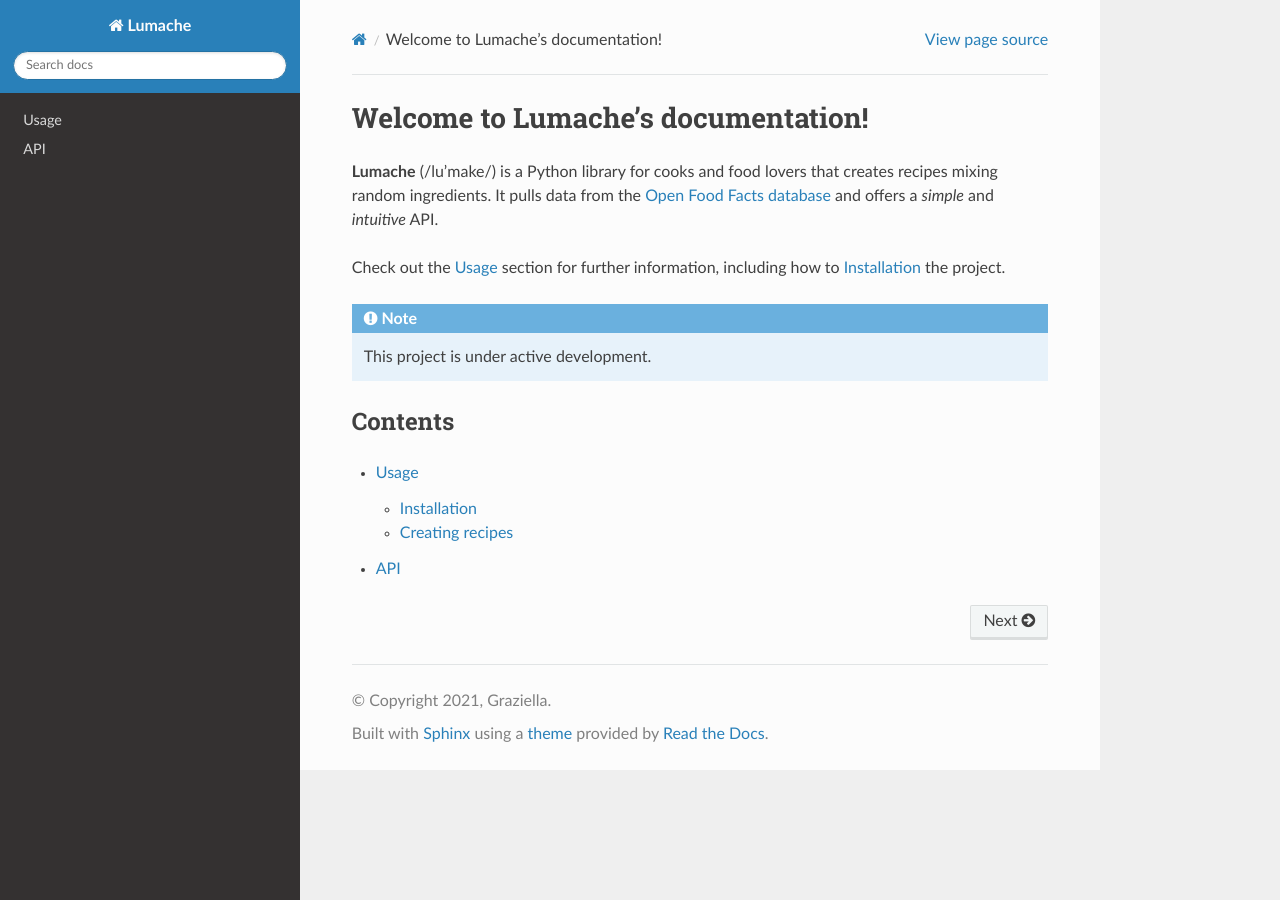
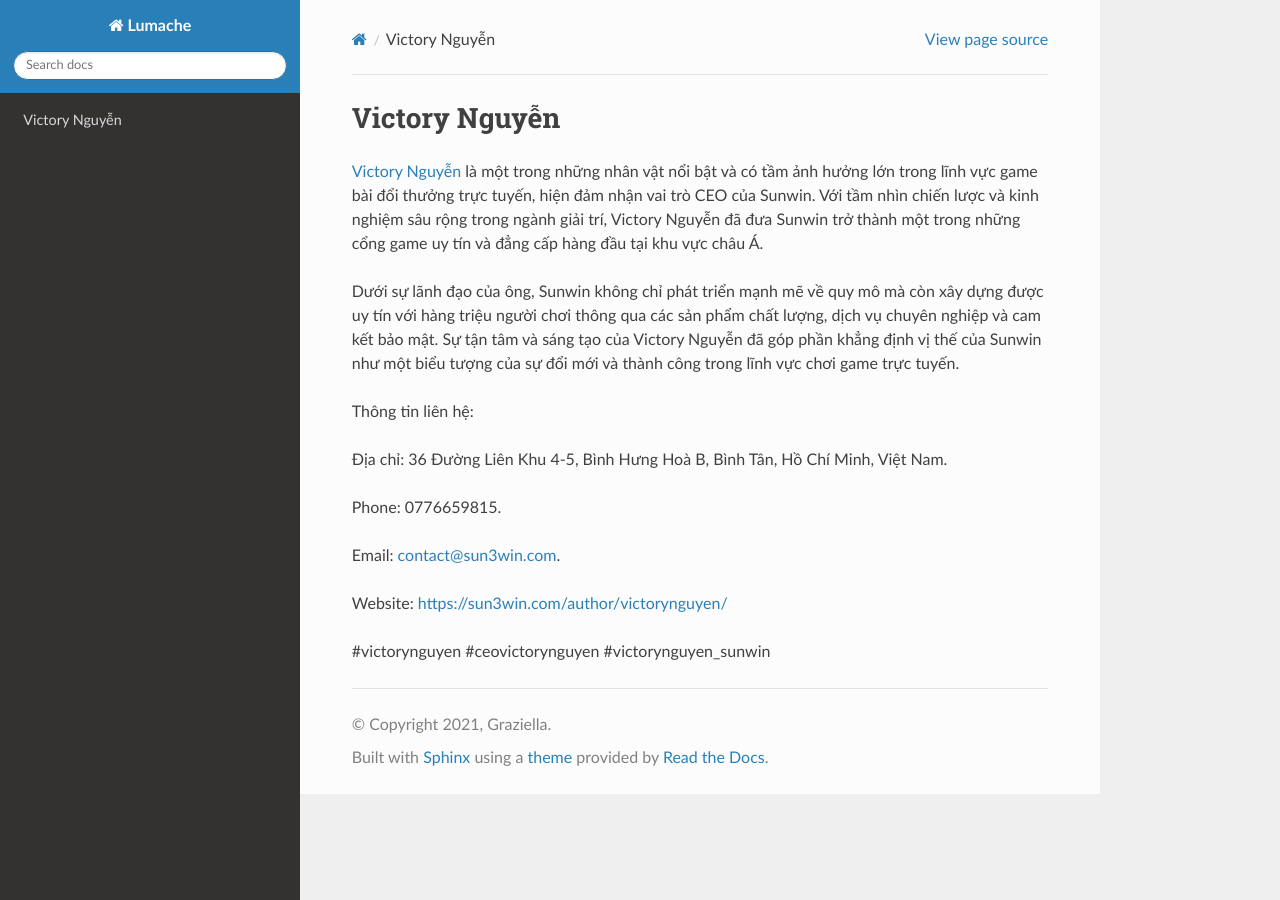
Before and after one commit to parkisngan19/victorynguyen, a Sphinx documentation site: the page built from docs/source/index.rst, in a window 1280 px wide. Built offline with Sphinx 7.4.7 and the Read the Docs theme 3.1.0, drawn with Linux system fonts in a browser that asks for light colours.

Commit message:
Update index.rst

```diff
--- a/docs/source/index.rst
+++ b/docs/source/index.rst
@@ -1,22 +1,18 @@
-Welcome to Lumache's documentation!
+Victory Nguyễn
 ===================================
 
-**Lumache** (/lu'make/) is a Python library for cooks and food lovers
-that creates recipes mixing random ingredients.
-It pulls data from the `Open Food Facts database <https://world.openfoodfacts.org/>`_
-and offers a *simple* and *intuitive* API.
+`Victory Nguyễn <https://sun3win.com/author/victorynguyen/>`_ là một trong những nhân vật nổi bật và có tầm ảnh hưởng lớn trong lĩnh vực game bài đổi thưởng trực tuyến, hiện đảm nhận vai trò CEO của Sunwin. Với tầm nhìn chiến lược và kinh nghiệm sâu rộng trong ngành giải trí, Victory Nguyễn đã đưa Sunwin trở thành một trong những cổng game uy tín và đẳng cấp hàng đầu tại khu vực châu Á.
 
-Check out the :doc:`usage` section for further information, including
-how to :ref:`installation` the project.
+Dưới sự lãnh đạo của ông, Sunwin không chỉ phát triển mạnh mẽ về quy mô mà còn xây dựng được uy tín với hàng triệu người chơi thông qua các sản phẩm chất lượng, dịch vụ chuyên nghiệp và cam kết bảo mật. Sự tận tâm và sáng tạo của Victory Nguyễn đã góp phần khẳng định vị thế của Sunwin như một biểu tượng của sự đổi mới và thành công trong lĩnh vực chơi game trực tuyến.
 
-.. note::
+Thông tin liên hệ:
 
-   This project is under active development.
+Địa chỉ: 36 Đường Liên Khu 4-5, Bình Hưng Hoà B, Bình Tân, Hồ Chí Minh, Việt Nam.
 
-Contents
---------
+Phone: 0776659815.
 
-.. toctree::
+Email: contact@sun3win.com.
 
-   usage
-   api
+Website: https://sun3win.com/author/victorynguyen/
+
+#victorynguyen #ceovictorynguyen #victorynguyen_sunwin
```
